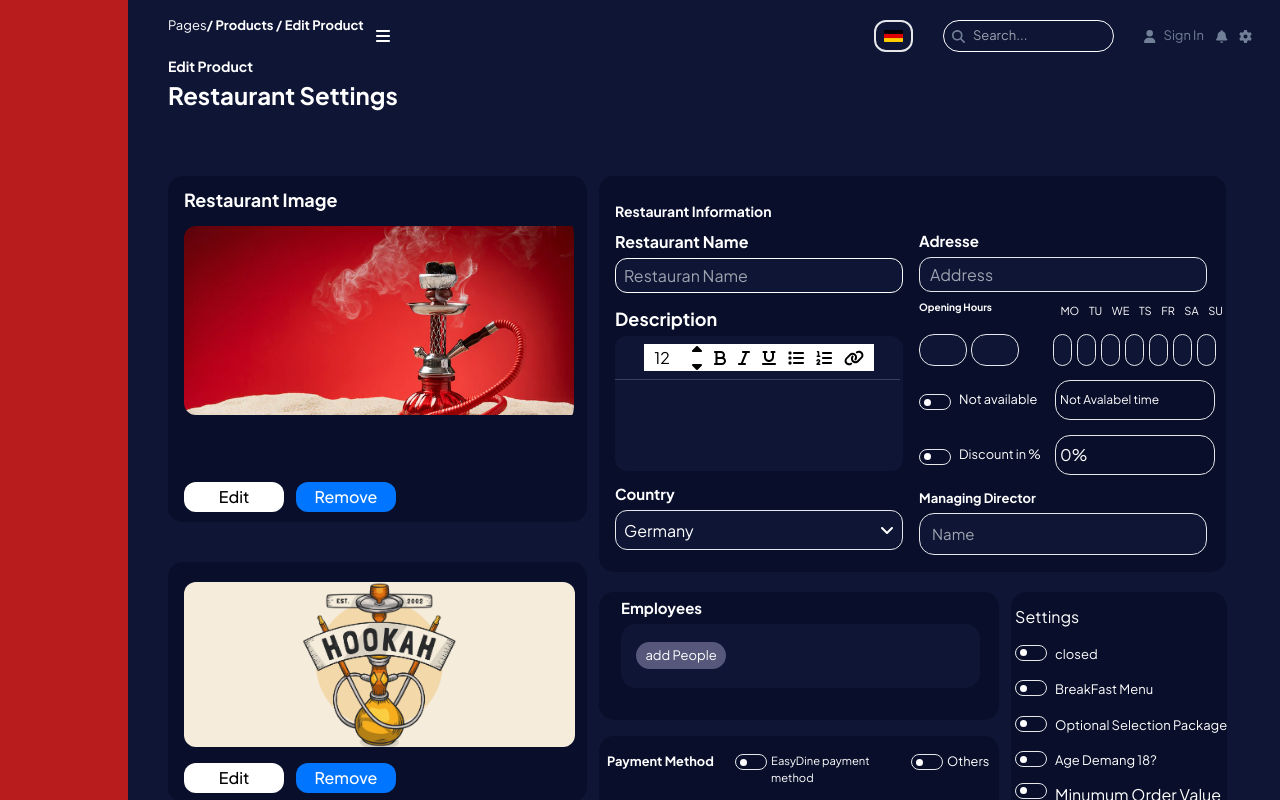
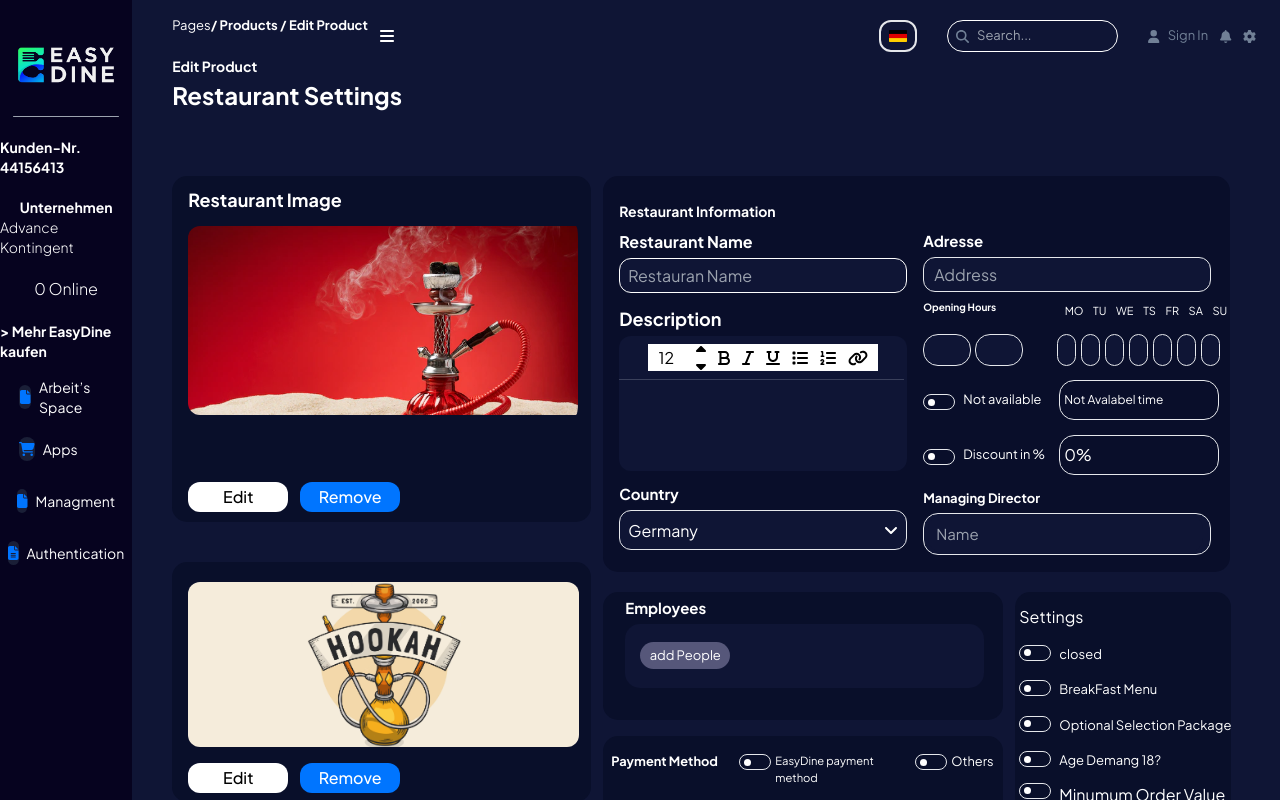
Before and after one commit to Taimoor725/easy-dine-pro, a Next.js app: page /editproduct in a window 1280 px wide. Built offline with nearby package versions, Linux system fonts and the light colour scheme.

Commit message:
added side bar

```diff
--- a/app/dashboard/page.js
+++ b/app/dashboard/page.js
@@ -1,6 +1,6 @@
 "use client";
 import React, { useEffect, useRef, useState } from "react";
-import Sidebar from "@/components/dashboard/DBSideBar";
+import Sidebar from "@/components/dashboard/SideBar";
 import NavBar from "@/components/dashboard/NavBar";
 import MainUperPart from "@/components/dashboard/MainUperPart";
 import gsap from "gsap";
@@ -10,7 +10,7 @@ const Dashboard = () => {
   const name = "Elkovi's Restraunt"
   return (
     <>
-      <div className="flex bg-backColor h-screen w-screen overflow-hidden">
+      <div className="flex bg-backColor h-screen w-screen  overflow-x-hidden">
         {sidebarOpen && <Sidebar className="" state={sidebarOpen} />}
         <div className="flex flex-col flex-grow">
           <NavBar page={"Dashboard"} callback={setSidebarOpen} />
--- a/app/editproduct/page.js
+++ b/app/editproduct/page.js
@@ -1,6 +1,6 @@
 import React from 'react'
 import MainSection from '@/components/editproduct/MainSection'
-import Sidebar from '@/components/dashboard/DBSideBar'
+import Sidebar from '@/components/dashboard/SideBar'
 import NavBar from '@/components/editproduct/NavBar'
 
 const page =() => {
--- a/app/home/page.js
+++ b/app/home/page.js
@@ -1,5 +1,5 @@
 "use client"
-import Sidebar from '@/components/dashboard/DBSideBar'
+import Sidebar from '@/components/dashboard/SideBar'
 import React, { Component } from 'react'
 import HNavBar from '@/components/home/HNavBar'
 import Hcenter from '@/components/home/Hcenter'
--- a/components/dashboard/DBSideBar.js
+++ /dev/null
@@ -1,23 +0,0 @@
-"use client";
-import React, { useEffect, useRef, useState } from "react";
-import { FontAwesomeIcon } from "@fortawesome/react-fontawesome";
-import { faAngleDown, faCartShopping, faFile, faHouse, faWrench, faAngleUp } from "@fortawesome/free-solid-svg-icons";
-import { useRouter } from "next/navigation";
-import gsap from "gsap";
-
-export default function Sidebar({ state, ...props }) {
-  const router = useRouter();
-  const sidebarRef = useRef();
-  useEffect(() => {
-    const tl = gsap.timeline();
-    tl.to(sidebarRef.current, {
-      width: "16.66%",
-      duration: 0.5,
-    });
-  }, []);
-  return (
-    <div className="h-screen" ref={sidebarRef} {...props}>
-      <div className="w-full h-full bg-red-700"></div>
-    </div>
-  );
-}
--- a/components/dashboard/MainUperPart.js
+++ b/components/dashboard/MainUperPart.js
@@ -39,7 +39,7 @@ const Card = ({ icon, title, amount, growth }) => {
         <div className="text-sm text-gray-300 font-semibold capitalize">{title}</div>
         <div className="flex items-end gap-2">
           <div className="text-white font-bold text-xl">{amount}</div>
-          <div className={`text-[${growth > 0 ? "green" : "red"}] text-sm font-bold`}>
+          <div className={`${growth > 0 ? "text-[green]":"text-[red]"} text-sm font-bold`}>
             {growth > 0 ? "+" : ""}
             {growth}%
           </div>
--- /dev/null
+++ b/components/dashboard/SideBar.js
@@ -0,0 +1,56 @@
+"use client";
+import React, { useEffect, useRef, useState } from "react";
+import Image from "next/image";
+import { useRouter } from "next/navigation";
+import gsap from "gsap";
+import { FontAwesomeIcon } from "@fortawesome/react-fontawesome";
+import { faFile, faFileLines, faShoppingCart } from "@fortawesome/free-solid-svg-icons";
+
+export default function Sidebar({ state, ...props }) {
+  const router = useRouter();
+
+  const liveuser=0;
+  const sidebarRef = useRef();
+  useEffect(() => {
+    const tl = gsap.timeline();
+    tl.to(sidebarRef.current, {
+      width: "30%",
+      duration: 0.5,
+    });
+  }, []);
+  return (
+    <div className=" h-full" ref={sidebarRef} {...props}>
+      <div className="w-full h-full bg-sideBarcol  flex flex-col items-center text-white gap-4">
+        <div className="flex flex-col items-center gap-5">
+            <div className="w-32 h-24 object-cover"><Image src="/png/pic_1.png" width={128} height={96}/></div>
+            <div className="w-4/5 h-[0.5px] bg-gray-400 rounded-sm"></div>
+            <div className="font-bold text-sm">Kunden-Nr. 44156413</div>
+            <div className="flex flex-col items-center text-sm">
+                <div className="font-bold">Unternehmen</div>
+                <div className="font-light text-sm">Advance Kontingent</div>
+            </div>
+
+            <div className="font-light">{liveuser} Online</div>
+            <div className="font-bold text-sm">{`> Mehr EasyDine kaufen`}</div>
+          </div>
+
+          <div className="w-full flex justify-center items-center flex-col gap-3">
+              <TabButton name={'Arbeit’s Space'} icon={faFile}/>
+              <TabButton name={'Apps'} icon={faShoppingCart}/>
+              <TabButton name={'Managment'} icon={faFile}/>
+              <TabButton name={'Authentication'} icon={faFileLines}/>
+          </div>
+      </div>
+    </div>
+  );
+}
+
+
+const TabButton=({name,icon})=>{
+  return(
+    <div className="flex w-5/6 h-10 bg- rounded-md justify-center items-center p-1 px-2 gap-2">
+        <div className="flex w-1/6 h-3/4 bg-brgray text-brBlue justify-center items-center rounded-lg text-sm"><FontAwesomeIcon icon={icon}/></div>
+        <div className="flex-grow text-sm">{name}</div>
+    </div>
+  )
+}
--- a/tailwind.config.js
+++ b/tailwind.config.js
@@ -15,7 +15,9 @@ module.exports = {
         green: '#04B816',
         btncol: '#0075ff',
         iconcol: '#718096',
-        brAqua: '#0BCDB8'
+        brgray:'#1A1F37',
+        brAqua: '#0BCDB8',
+        brBlue: '#0075FF',
       },
     },
   },
```
